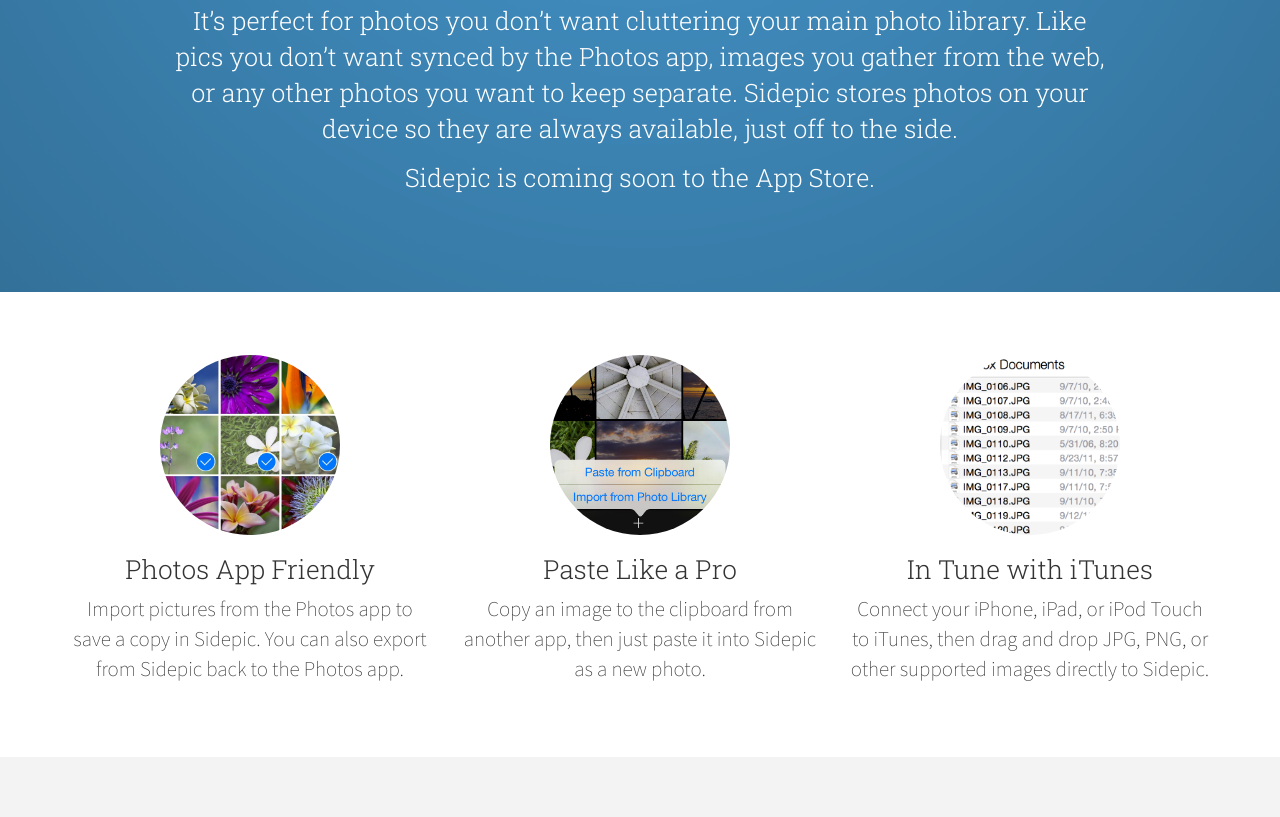
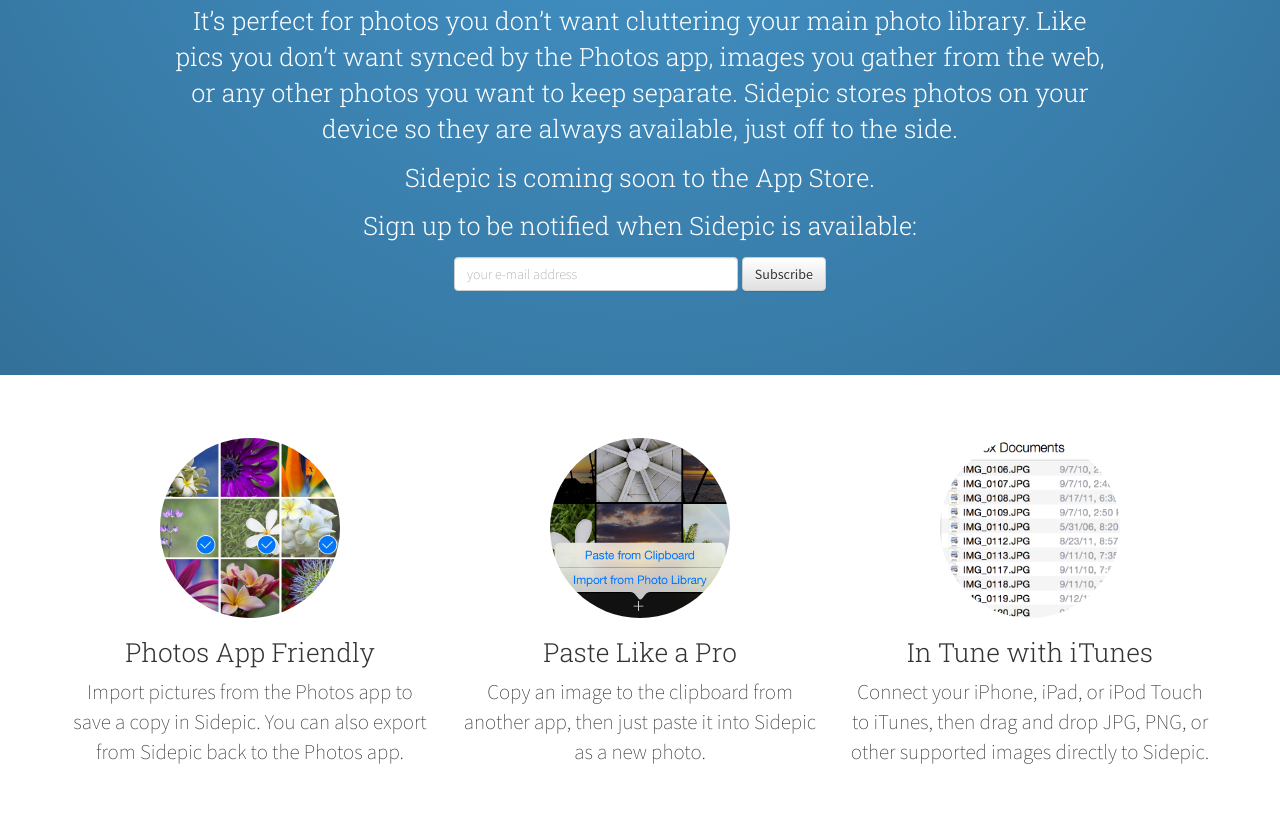
Before and after one commit to jamfoundry/jamfoundry.github.io, a plain HTML site: page index.html in a window 1280 px wide. Shown: the part 914-1731 px from the top of the page. Drawn offline with nearby package versions, Linux system fonts and the light colour scheme.

Commit message:
Added signup form and analytics tracking.

```diff
--- a/index.html
+++ b/index.html
@@ -69,6 +69,26 @@
 			Sidepic is coming soon to the App Store.
 			<!-- Sidepic is <u>available on the App Store</u> for iPhone and iPad. -->
 		</p>
+
+		<p>
+			Sign up to be notified when Sidepic is available:
+		</p>
+
+		<!-- Begin MailChimp Signup Form -->
+		<div id="mc_embed_signup">
+		<form action="//jamfoundry.us10.list-manage.com/subscribe/post?u=fd0079ee6bc80bafa71d11b13&amp;id=c86bcfeaac" method="post" id="mc-embedded-subscribe-form" name="mc-embedded-subscribe-form" class="validate" target="_blank" novalidate>
+		<div id="mc_embed_signup_scroll">
+		<div class="mc-field-group"><input type="email" value="" name="EMAIL" class="required email form-control" style="display:inline; width:30%" id="mce-EMAIL" placeholder="your e-mail address">&nbsp;<input type="submit" value="Subscribe" name="subscribe" id="mc-embedded-subscribe" class="btn btn-default"></div>
+		<div id="mce-responses" class="clear">
+			<div class="response" id="mce-error-response" style="display:none"></div>
+			<div class="response" id="mce-success-response" style="display:none"></div>
+		</div>
+		<div style="position: absolute; left: -5000px;"><input type="text" name="b_fd0079ee6bc80bafa71d11b13_c86bcfeaac" tabindex="-1" value=""></div>
+		</div>
+		</form>
+		</div>
+		<!--End mc_embed_signup-->
+
 	</div>
 	<div class="col-md-1"></div>
 </div>
@@ -214,6 +234,8 @@
 <script src="https://maxcdn.bootstrapcdn.com/bootstrap/3.2.0/js/bootstrap.min.js"></script>
 <script src="js/waypoints.min.js"></script>
 <script src="js/jam.js"></script>
-
+<script>
+(function(i,s,o,g,r,a,m){i['GoogleAnalyticsObject']=r;i[r]=i[r]||function(){(i[r].q=i[r].q||[]).push(arguments)},i[r].l=1*new Date();a=s.createElement(o),m=s.getElementsByTagName(o)[0];a.async=1;a.src=g;m.parentNode.insertBefore(a,m)})(window,document,'script','//www.google-analytics.com/analytics.js','ga');ga('create', 'UA-58931909-1', 'auto');ga('send', 'pageview');
+</script>
 </body>
 </html>
```
